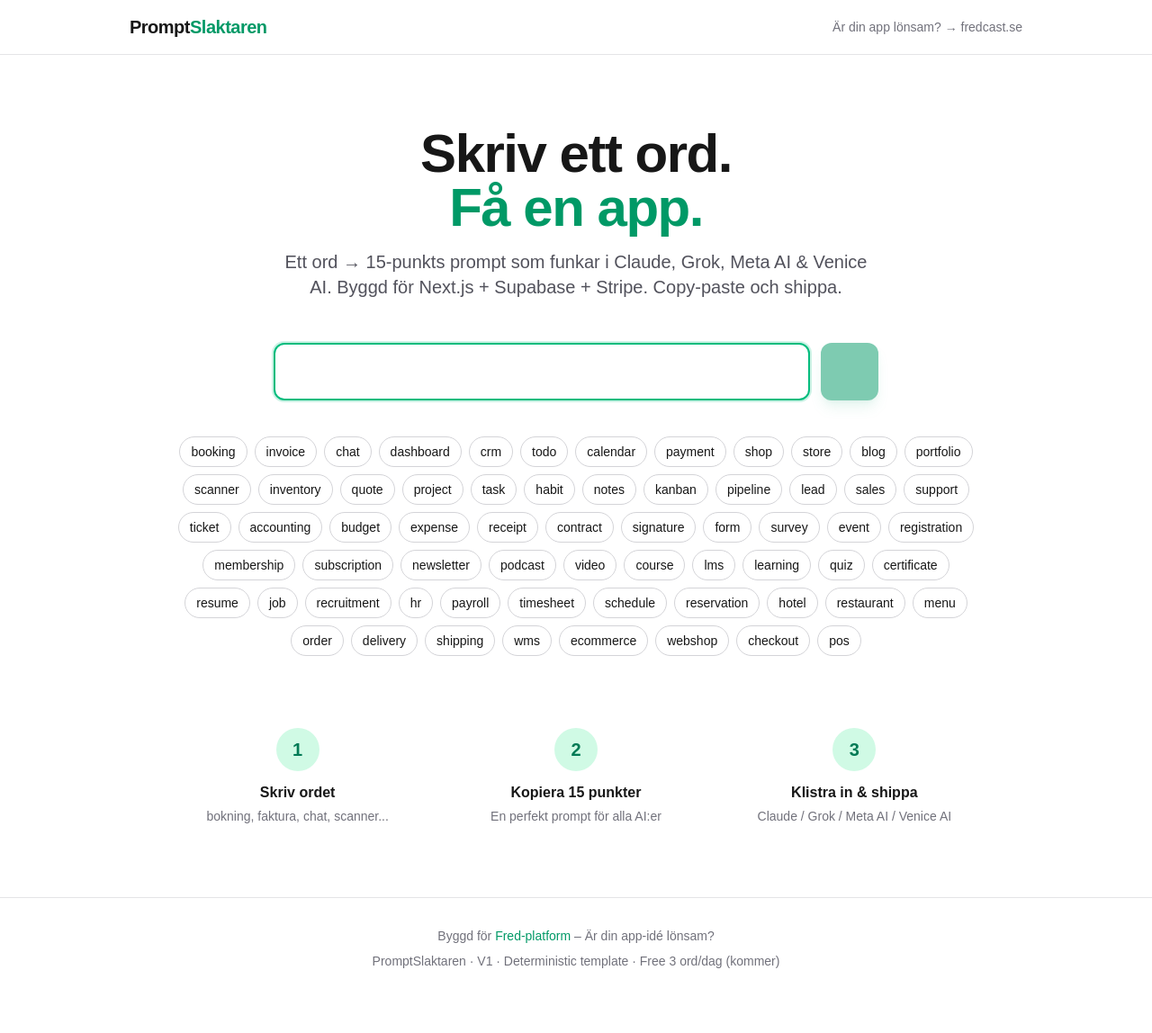
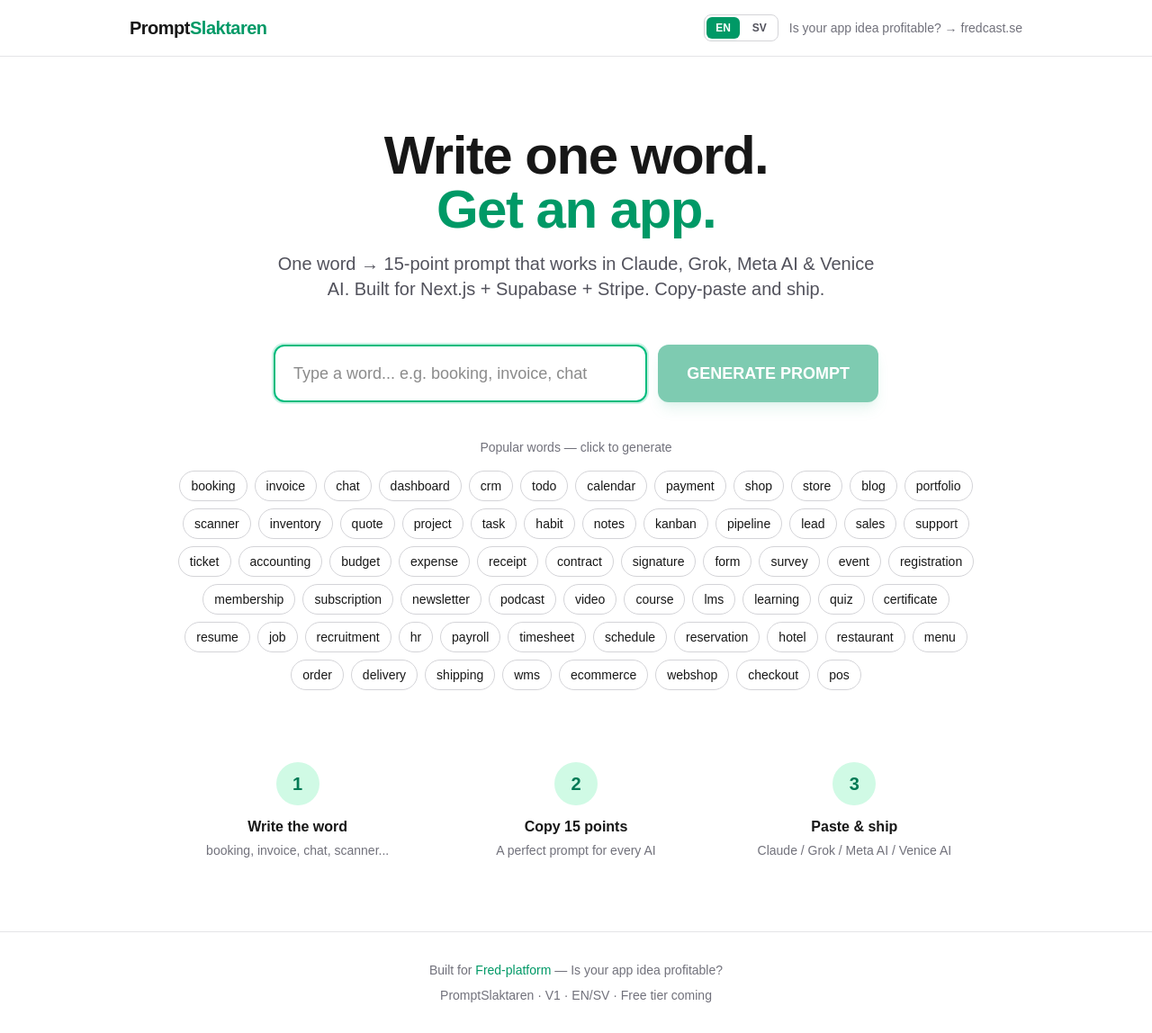
Before and after one commit to jonjys/promptslaktaren, a Next.js app: page / in a window 1280 px wide. Shown: the whole page at 90% size. Before the commit the page ends 1110 px from the top, so only its background shows below. Built offline with nearby package versions, Linux system fonts and the light colour scheme.

Commit message:
Full i18n landing: EN default, language switcher, Fred link

```diff
--- a/src/app/page.tsx
+++ b/src/app/page.tsx
@@ -1,15 +1,30 @@
 "use client";
 
-import { useState } from "react";
+import { useState, useEffect } from "react";
 import { WordInput } from "@/components/WordInput";
 import { PromptDisplay } from "@/components/PromptDisplay";
 import { PopularWords } from "@/components/PopularWords";
+import { LanguageSwitcher } from "@/components/LanguageSwitcher";
+import { t, DEFAULT_LOCALE, type Locale } from "@/lib/i18n";
 
 export default function Home() {
+  const [locale, setLocale] = useState<Locale>(DEFAULT_LOCALE);
   const [prompt, setPrompt] = useState<string | null>(null);
   const [word, setWord] = useState("");
   const [loading, setLoading] = useState(false);
   const [error, setError] = useState<string | null>(null);
+
+  const d = t(locale);
+
+  useEffect(() => {
+    const saved = localStorage.getItem("ps-locale") as Locale | null;
+    if (saved === "en" || saved === "sv") setLocale(saved);
+  }, []);
+
+  function changeLocale(next: Locale) {
+    setLocale(next);
+    localStorage.setItem("ps-locale", next);
+  }
 
   async function handleGenerate(inputWord: string) {
     setLoading(true);
@@ -25,12 +40,12 @@ export default function Home() {
       });
       const json = await res.json();
       if (!json.ok) {
-        setError(json.error || "Något gick fel");
+        setError(json.error || d.errorGeneric);
         return;
       }
       setPrompt(json.data.prompt);
     } catch {
-      setError("Kunde inte generera prompt. Försök igen.");
+      setError(d.errorFetch);
     } finally {
       setLoading(false);
     }
@@ -39,45 +54,65 @@ export default function Home() {
   return (
     <div className="flex flex-col flex-1">
       <header className="border-b border-zinc-200 dark:border-zinc-800 bg-white/80 dark:bg-zinc-950/80 backdrop-blur sticky top-0 z-10">
-        <div className="max-w-5xl mx-auto px-4 py-4 flex items-center justify-between">
+        <div className="max-w-5xl mx-auto px-4 py-4 flex items-center justify-between gap-4">
           <div className="font-bold text-xl tracking-tight">
             Prompt<span className="text-emerald-600">Slaktaren</span>
           </div>
+          <div className="flex items-center gap-3">
+            <LanguageSwitcher locale={locale} onChange={changeLocale} />
             <a
               href="https://fredcast.se"
               target="_blank"
               rel="noopener noreferrer"
-            className="text-sm text-zinc-500 hover:text-emerald-600 transition"
+              className="hidden sm:inline text-sm text-zinc-500 hover:text-emerald-600 transition"
             >
-            Är din app lönsam? → fredcast.se
+              {d.fredLink}
             </a>
+          </div>
         </div>
       </header>
 
       <main className="flex-1 px-4 py-12 sm:py-20">
         <section className="text-center max-w-3xl mx-auto mb-12">
           <h1 className="text-4xl sm:text-5xl md:text-6xl font-extrabold tracking-tight mb-4">
-            Skriv ett ord.
+            {d.heroTitle1}
             <br />
-            <span className="text-emerald-600">Få en app.</span>
+            <span className="text-emerald-600">{d.heroTitle2}</span>
           </h1>
           <p className="text-lg sm:text-xl text-zinc-600 dark:text-zinc-400 max-w-2xl mx-auto">
-            Ett ord → 15-punkts prompt som funkar i Claude, Grok, Meta AI & Venice
-            AI. Byggd för Next.js + Supabase + Stripe. Copy-paste och shippa.
+            {d.heroSub}
           </p>
         </section>
 
-        <WordInput onGenerate={handleGenerate} loading={loading} />
+        <WordInput
+          onGenerate={handleGenerate}
+          loading={loading}
+          placeholder={d.placeholder}
+          cta={d.cta}
+          ctaLoading={d.ctaLoading}
+        />
 
-        {error && (
-          <p className="text-center text-red-500 mt-4">{error}</p>
+        {error && <p className="text-center text-red-500 mt-4">{error}</p>}
+
+        {!prompt && (
+          <PopularWords
+            onSelect={handleGenerate}
+            disabled={loading}
+            locale={locale}
+            title={d.popularTitle}
+          />
         )}
 
-        {!prompt && (
-          <PopularWords onSelect={handleGenerate} disabled={loading} />
+        {prompt && (
+          <PromptDisplay
+            prompt={prompt}
+            word={word}
+            promptForLabel={d.promptFor}
+            copyAllLabel={d.copyAll}
+            copiedLabel={d.copied}
+            copyPointLabel={d.copyPoint}
+          />
         )}
-
-        {prompt && <PromptDisplay prompt={prompt} word={word} />}
 
         {!prompt && (
           <section className="max-w-4xl mx-auto mt-20 grid sm:grid-cols-3 gap-8 text-center">
@@ -85,28 +120,22 @@ export default function Home() {
               <div className="w-12 h-12 rounded-full bg-emerald-100 dark:bg-emerald-900/40 text-emerald-700 dark:text-emerald-300 font-bold text-xl flex items-center justify-center mx-auto mb-3">
                 1
               </div>
-              <h3 className="font-semibold mb-1">Skriv ordet</h3>
-              <p className="text-sm text-zinc-500">
-                bokning, faktura, chat, scanner...
-              </p>
+              <h3 className="font-semibold mb-1">{d.step1Title}</h3>
+              <p className="text-sm text-zinc-500">{d.step1Desc}</p>
             </div>
             <div>
               <div className="w-12 h-12 rounded-full bg-emerald-100 dark:bg-emerald-900/40 text-emerald-700 dark:text-emerald-300 font-bold text-xl flex items-center justify-center mx-auto mb-3">
                 2
               </div>
-              <h3 className="font-semibold mb-1">Kopiera 15 punkter</h3>
-              <p className="text-sm text-zinc-500">
-                En perfekt prompt för alla AI:er
-              </p>
+              <h3 className="font-semibold mb-1">{d.step2Title}</h3>
+              <p className="text-sm text-zinc-500">{d.step2Desc}</p>
             </div>
             <div>
               <div className="w-12 h-12 rounded-full bg-emerald-100 dark:bg-emerald-900/40 text-emerald-700 dark:text-emerald-300 font-bold text-xl flex items-center justify-center mx-auto mb-3">
                 3
               </div>
-              <h3 className="font-semibold mb-1">Klistra in & shippa</h3>
-              <p className="text-sm text-zinc-500">
-                Claude / Grok / Meta AI / Venice AI
-              </p>
+              <h3 className="font-semibold mb-1">{d.step3Title}</h3>
+              <p className="text-sm text-zinc-500">{d.step3Desc}</p>
             </div>
           </section>
         )}
@@ -114,19 +143,16 @@ export default function Home() {
 
       <footer className="border-t border-zinc-200 dark:border-zinc-800 py-8 text-center text-sm text-zinc-500">
         <p>
-          Byggd för{" "}
+          {d.footerBuilt}{" "}
           <a
             href="https://fredcast.se"
             className="text-emerald-600 hover:underline"
           >
             Fred-platform
           </a>{" "}
-          – Är din app-idé lönsam?
+          {d.footerProfit}
         </p>
-        <p className="mt-2">
-          PromptSlaktaren · V1 · Deterministic template · Free 3 ord/dag
-          (kommer)
-        </p>
+        <p className="mt-2">{d.footerV1}</p>
       </footer>
     </div>
   );
```
Lines whose indentation alone changed are shown as unchanged.
